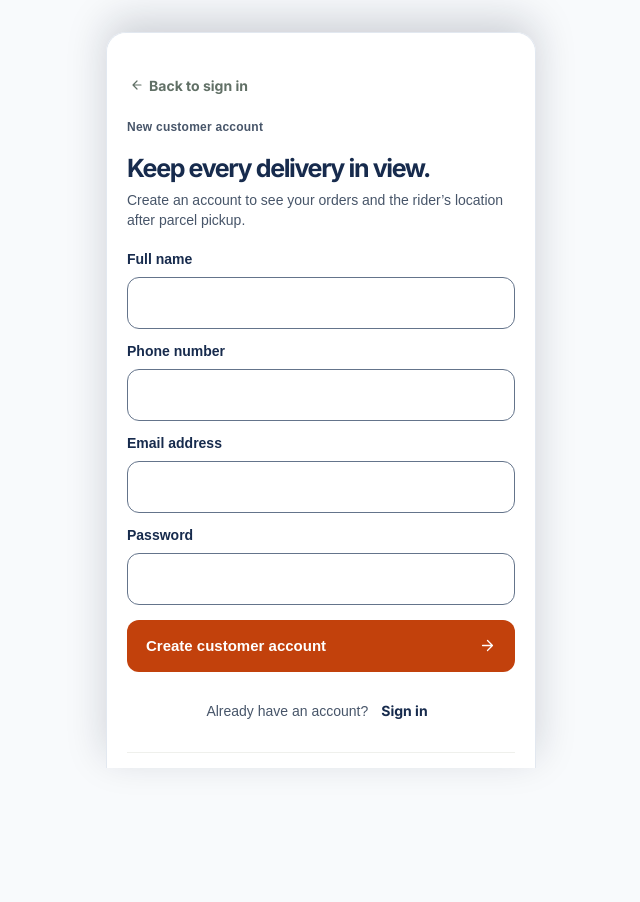
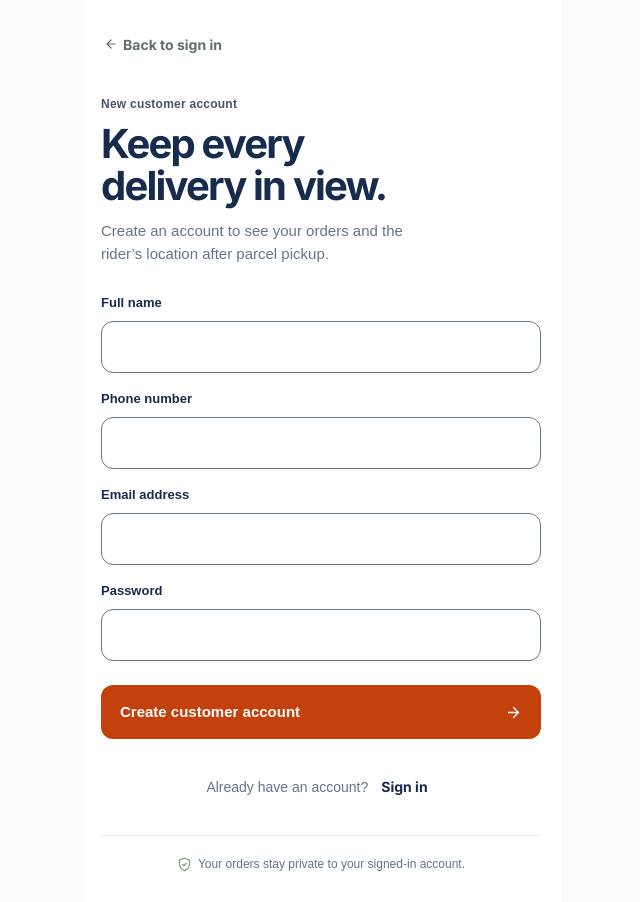
Before and after one commit to AI-Ocean-UXMM-2026/Team-1, a Next.js app: page /signup in a window 1280 px wide. Shown: the whole page, without its empty margins (319-959 px from the left). Before the commit the page ends 800 px from the top, so only its background shows below. Built offline with nearby package versions, Linux system fonts and the light colour scheme; a web font is replaced by a local one; what @mui/material-nextjs would draw is missing.

Commit message:
redirect signup with new UI

```diff
--- a/src/app/audit-fixes.css
+++ b/src/app/audit-fixes.css
@@ -299,9 +299,86 @@
   display: block;
   margin-bottom: 18px;
 }
+.auth-signup-page {
+  align-items: stretch;
+  padding: 0;
+  background: var(--color-background, #f8fafc);
+}
+.auth-signup-card {
+  width: min(100%, 480px);
+  min-height: 100dvh;
+  max-height: none;
+  overflow: visible;
+  margin: 0 auto;
+  padding: max(20px, env(safe-area-inset-top)) 20px
+    max(28px, env(safe-area-inset-bottom));
+  border: 0;
+  border-radius: 0;
+  background: var(--color-surface, #fff);
+  box-shadow: none;
+}
+.auth-signup-card .auth-page-back {
+  margin: 0 0 28px;
+}
+.auth-signup-card .eyebrow {
+  display: block;
+  margin-bottom: 10px;
+}
+.auth-signup-card h1 {
+  max-width: 13ch;
+  margin: 0 0 12px;
+  color: var(--color-text-primary, #172b4d);
+  font-size: clamp(30px, 8vw, 40px);
+  letter-spacing: -0.045em;
+  line-height: 1.05;
+}
+.auth-signup-card > p {
+  max-width: 38ch;
+  margin-bottom: 28px;
+  color: var(--color-text-secondary, #64748b);
+  font-size: 15px;
+  line-height: 1.55;
+}
+.auth-signup-card .auth-form {
+  gap: 16px;
+}
+.auth-signup-card .field-label {
+  gap: 8px;
+  color: var(--color-text-primary, #172b4d);
+  font-size: 13px;
+}
+.auth-signup-card .field-label input {
+  height: 52px;
+  padding-inline: 14px;
+  border-color: var(--color-border-control, #64748b);
+  border-radius: 12px;
+  color: var(--color-text-primary, #172b4d);
+  background: var(--color-surface, #fff);
+  font-size: 16px;
+}
+.auth-signup-card .auth-submit {
+  min-height: 54px;
+  margin-top: 8px;
+  font-size: 15px;
+}
+.auth-signup-card .auth-switch {
+  margin-top: 24px;
+  color: var(--color-text-secondary, #64748b);
+  font-size: 14px;
+}
+.auth-signup-card .auth-note {
+  margin-top: 24px;
+  padding-top: 18px;
+  color: var(--color-text-secondary, #64748b);
+  font-size: 12px;
+}
 @media (max-width: 600px) {
   .auth-page {
     align-items: center;
     padding: 18px 12px;
   }
+  .auth-signup-page {
+    align-items: stretch;
+    padding: 0;
+  }
 }
--- a/src/components/delivery/signup-form.tsx
+++ b/src/components/delivery/signup-form.tsx
@@ -59,8 +59,8 @@ export function SignupForm() {
   }
 
   return (
-    <main className="auth-page">
-      <section className="auth-dialog auth-page-card">
+    <main className="auth-page auth-signup-page">
+      <section className="auth-dialog auth-page-card auth-signup-card">
         <Link className="auth-page-back" href="/home">
           <Icon name="arrow-left" size={16} /> Back to sign in
         </Link>
--- a/src/components/delivery/welcome-screen.tsx
+++ b/src/components/delivery/welcome-screen.tsx
@@ -96,7 +96,7 @@ export function WelcomeScreen() {
           variant="contained"
           color="primary"
           size="large"
-          onClick={() => router.push("/home")}
+          onClick={() => router.push("/signup")}
           sx={{ minHeight: 56 }}
         >
           Get started
```
